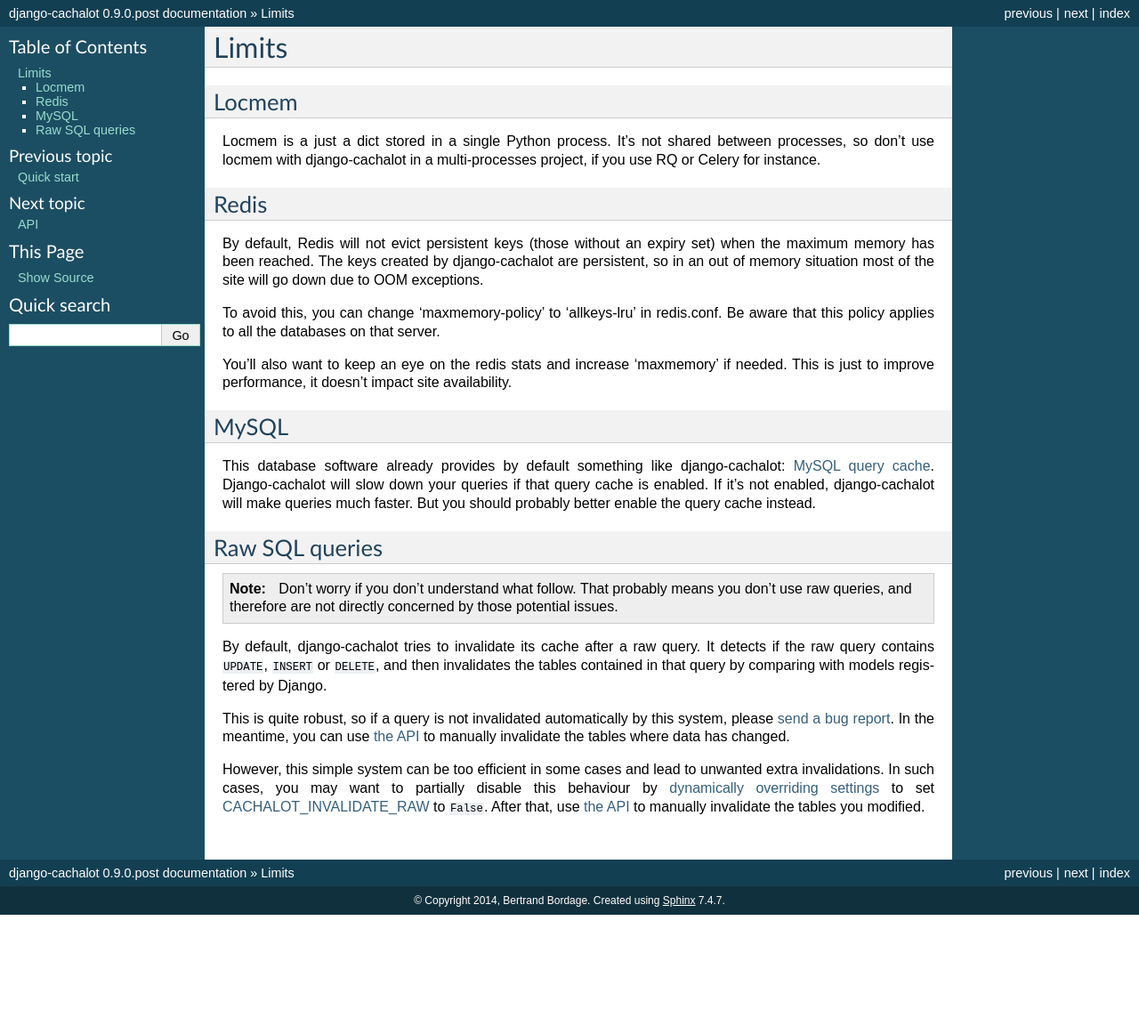
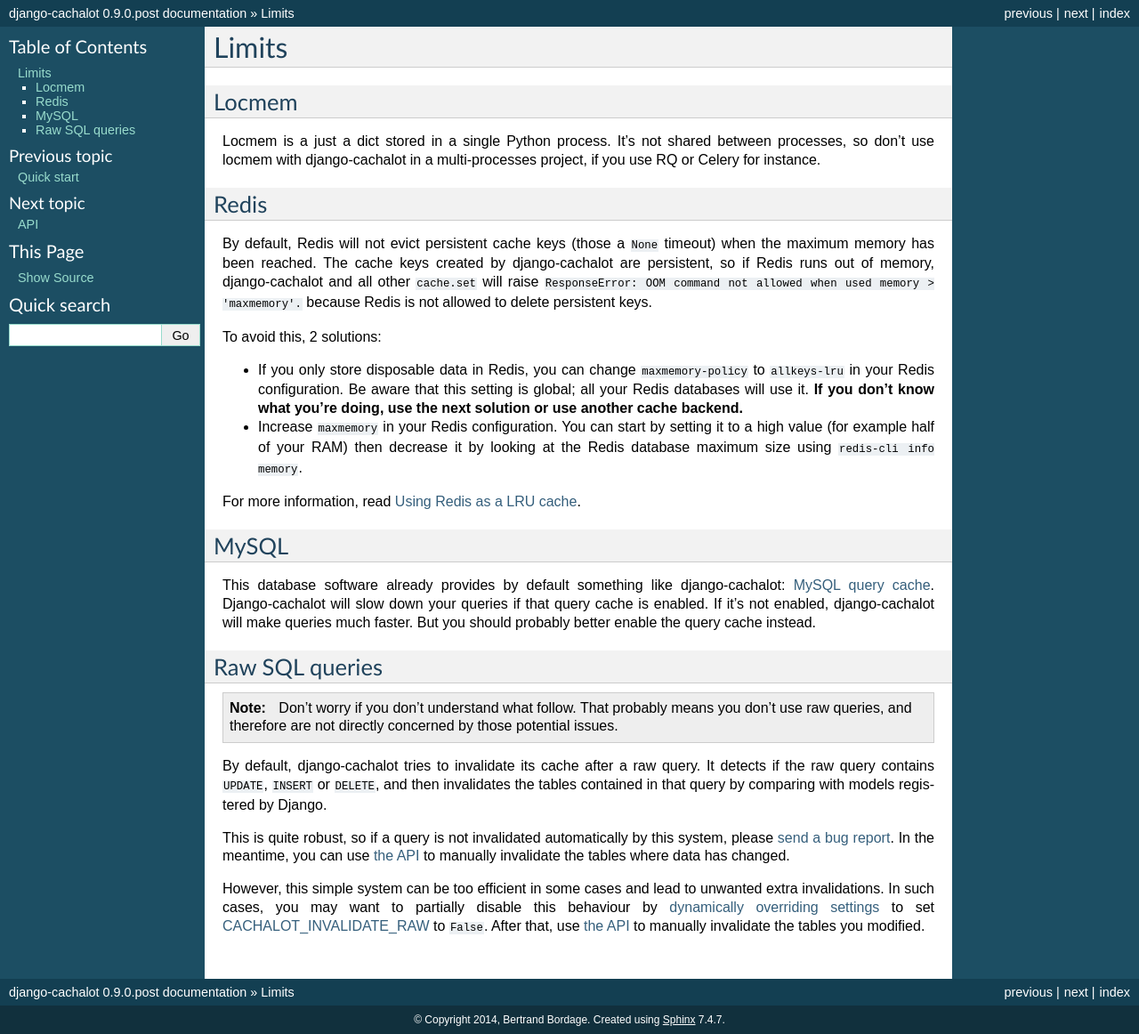
Before and after one commit to noripyt/django-cachalot, a Sphinx documentation site: the page built from docs/limits.rst, in a window 1280 px wide. Shown: the whole page at 89% size. Built offline with Sphinx 7.4.7, drawn with Linux system fonts in a browser that asks for light colours; pages that are not in the unit, such as notebooks, are missing from menus; before the commit the page ends 1028 px from its top, so only the background shows below that.

Commit message:
[Docs] Improves Limits.Redis.

```diff
--- a/docs/limits.rst
+++ b/docs/limits.rst
@@ -13,16 +13,27 @@
 Redis
 .....
 
-By default, Redis will not evict persistent keys (those without an expiry set)
-when the maximum memory has been reached. The keys created by django-cachalot
-are persistent, so in an out of memory situation most of the site will go down
-due to OOM exceptions.
+By default, Redis will not evict persistent cache keys (those a ``None``
+timeout) when the maximum memory has been reached. The cache keys created
+by django-cachalot are persistent, so if Redis runs out of memory,
+django-cachalot and all other ``cache.set`` will raise
+``ResponseError: OOM command not allowed when used memory > 'maxmemory'.``
+because Redis is not allowed to delete persistent keys.
 
-To avoid this, you can change 'maxmemory-policy' to 'allkeys-lru' in redis.conf.
-Be aware that this policy applies to all the databases on that server.
+To avoid this, 2 solutions:
 
-You'll also want to keep an eye on the redis stats and increase 'maxmemory' if
-needed. This is just to improve performance, it doesn't impact site availability.
+- If you only store disposable data in Redis, you can change
+  ``maxmemory-policy`` to ``allkeys-lru`` in your Redis configuration.
+  Be aware that this setting is global; all your Redis databases will use it.
+  **If you don’t know what you’re doing, use the next solution or use
+  another cache backend.**
+- Increase ``maxmemory`` in your Redis configuration.
+  You can start by setting it to a high value (for example half of your RAM)
+  then decrease it by looking at the Redis database maximum size using
+  ``redis-cli info memory``.
+
+For more information, read
+`Using Redis as a LRU cache <http://redis.io/topics/lru-cache>`_.
 
 MySQL
 .....
```
